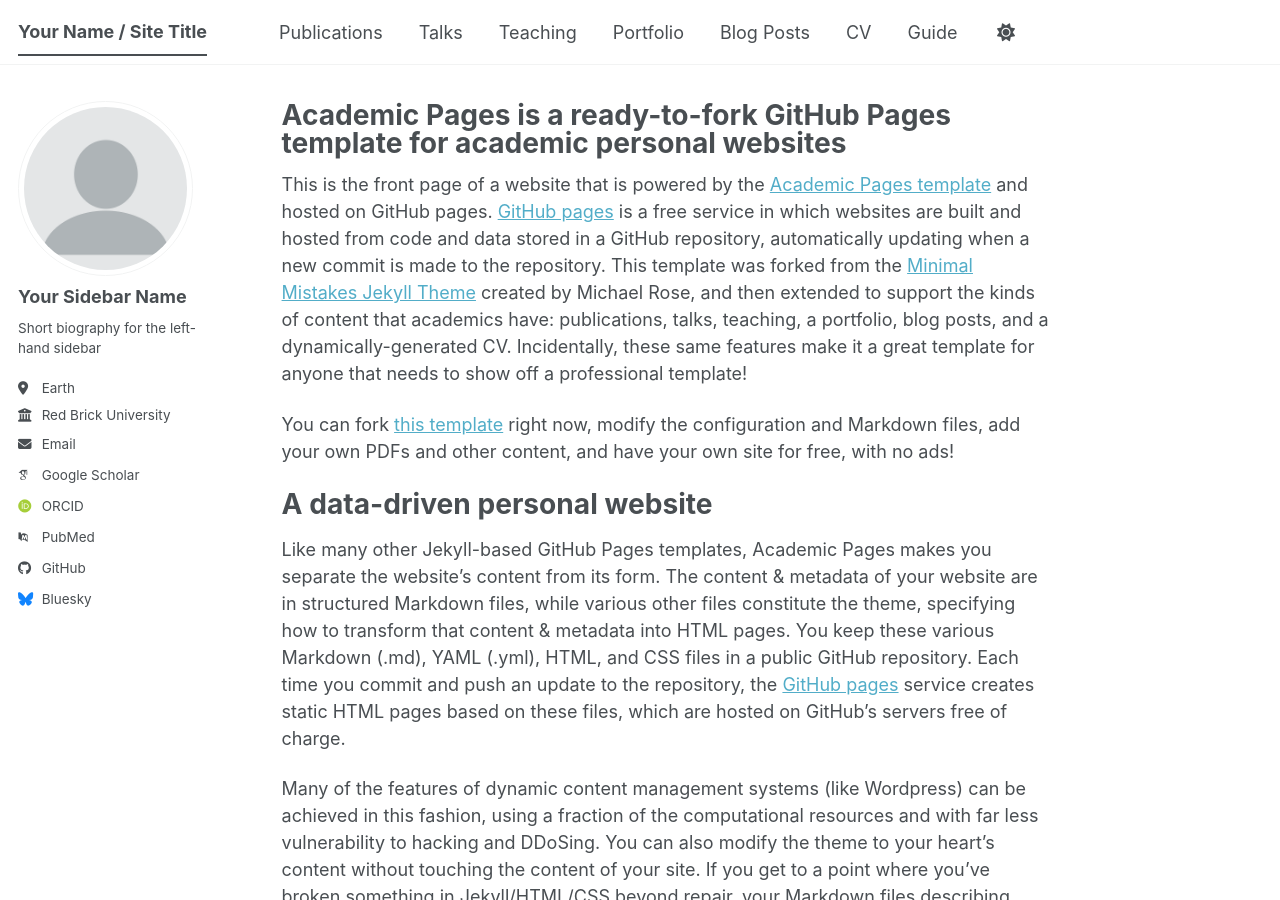
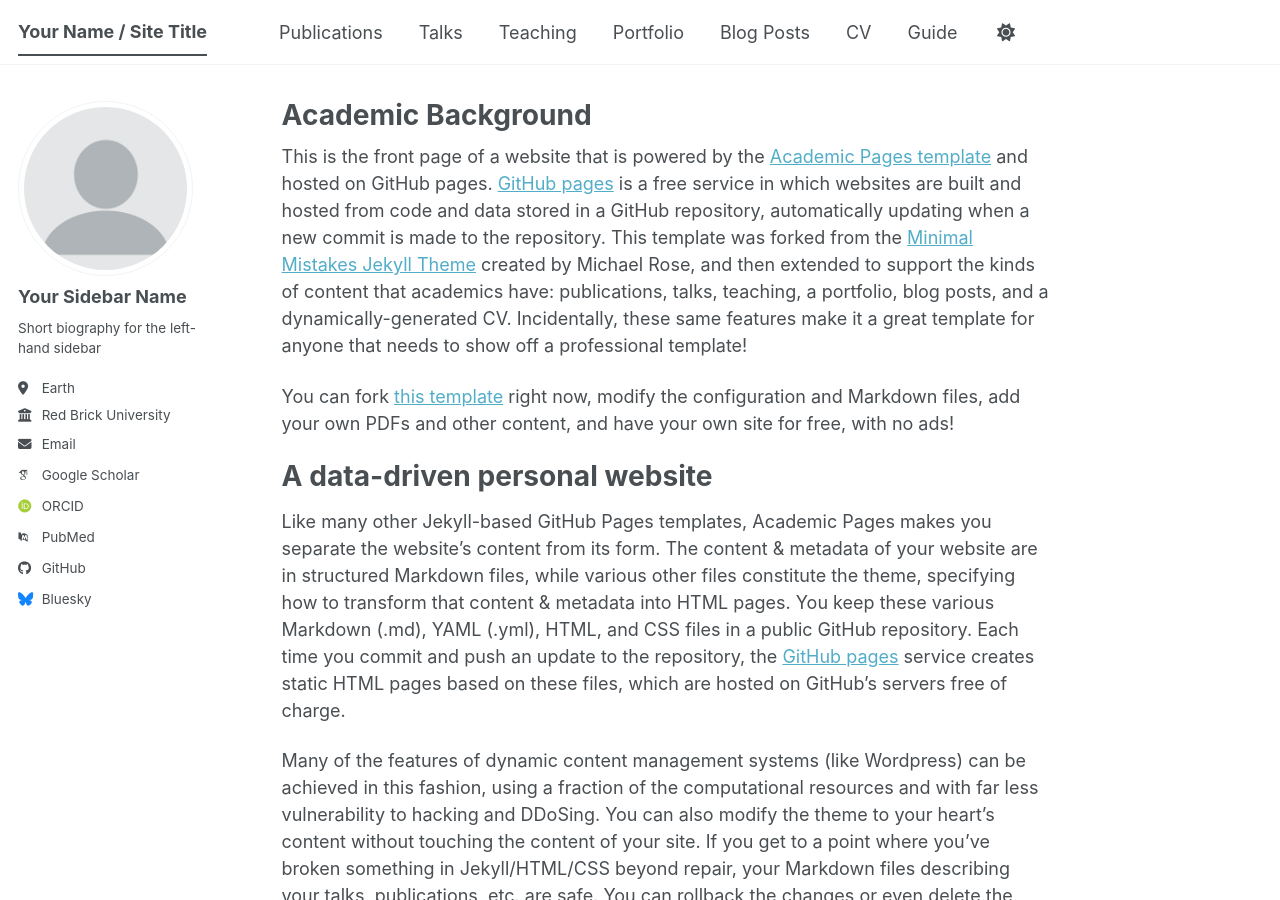
Before and after one commit to Joyce-1103/Joyce_1103.github.io, a Jekyll site: the page built from _pages/about.md, in a window 1280 px wide and 900 px high. Built offline with Jekyll 4.4.1, drawn with Linux system fonts in a browser that asks for light colours; some web fonts are replaced; a script bundle is joined from its source files by our own code; library files that are not in the unit come from our copies.

Commit message:
Update about.md

```diff
--- a/_pages/about.md
+++ b/_pages/about.md
@@ -1,6 +1,6 @@
 ---
 permalink: /
-title: "Academic Pages is a ready-to-fork GitHub Pages template for academic personal websites"
+title: "Academic Background"
 author_profile: true
 redirect_from:
   - /about/
```
